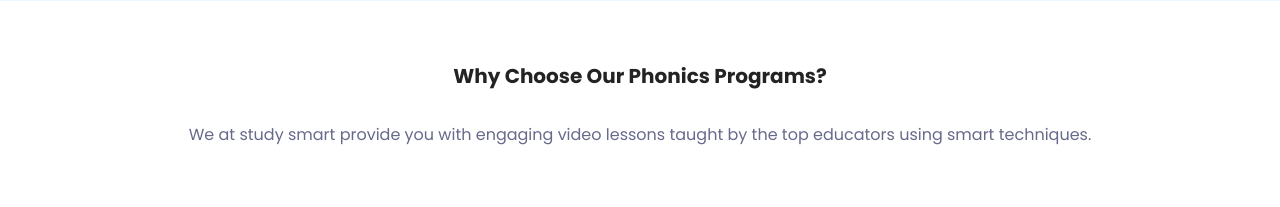
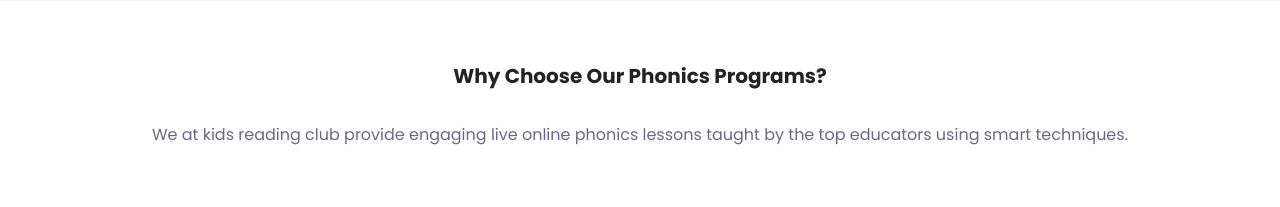
Before and after one commit to Adi06121999/kidslearningclub, a plain HTML site: page index.html in a window 1280 px wide. Shown: the part 1240-1447 px from the top of the page. Drawn offline with Linux system fonts and the light colour scheme.

Commit message:
Update index.html
line change bug fix of text

```diff
--- a/index.html
+++ b/index.html
@@ -84,8 +84,7 @@
   <section class="features" id="features">
     <h3>Why Choose Our Phonics Programs?</h3>
     <p class="section-desc">
-      We at study smart provide you with engaging video lessons taught by the
-      top educators using smart techniques.
+      We at kids reading club provide engaging live online phonics lessons taught by the top educators using smart techniques.
     </p>
     <div class="row">
       <div class="column">
```
